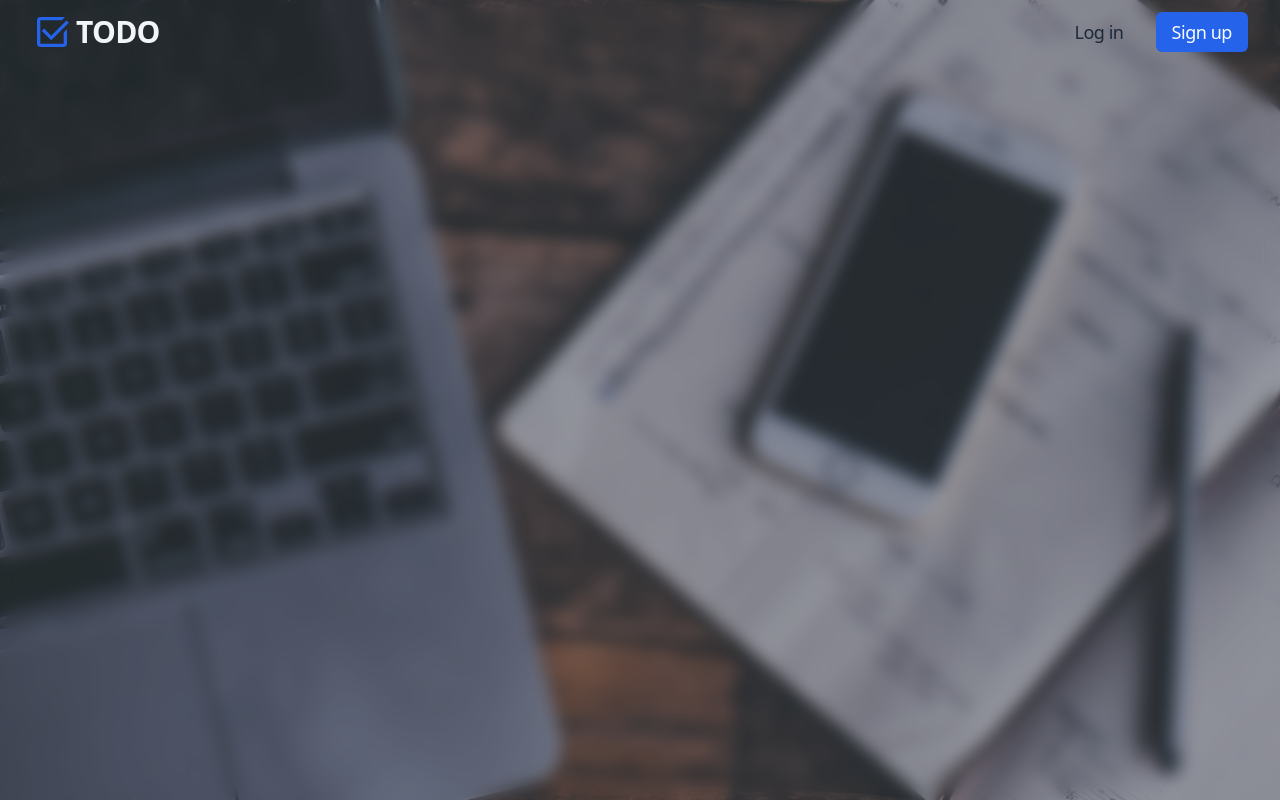
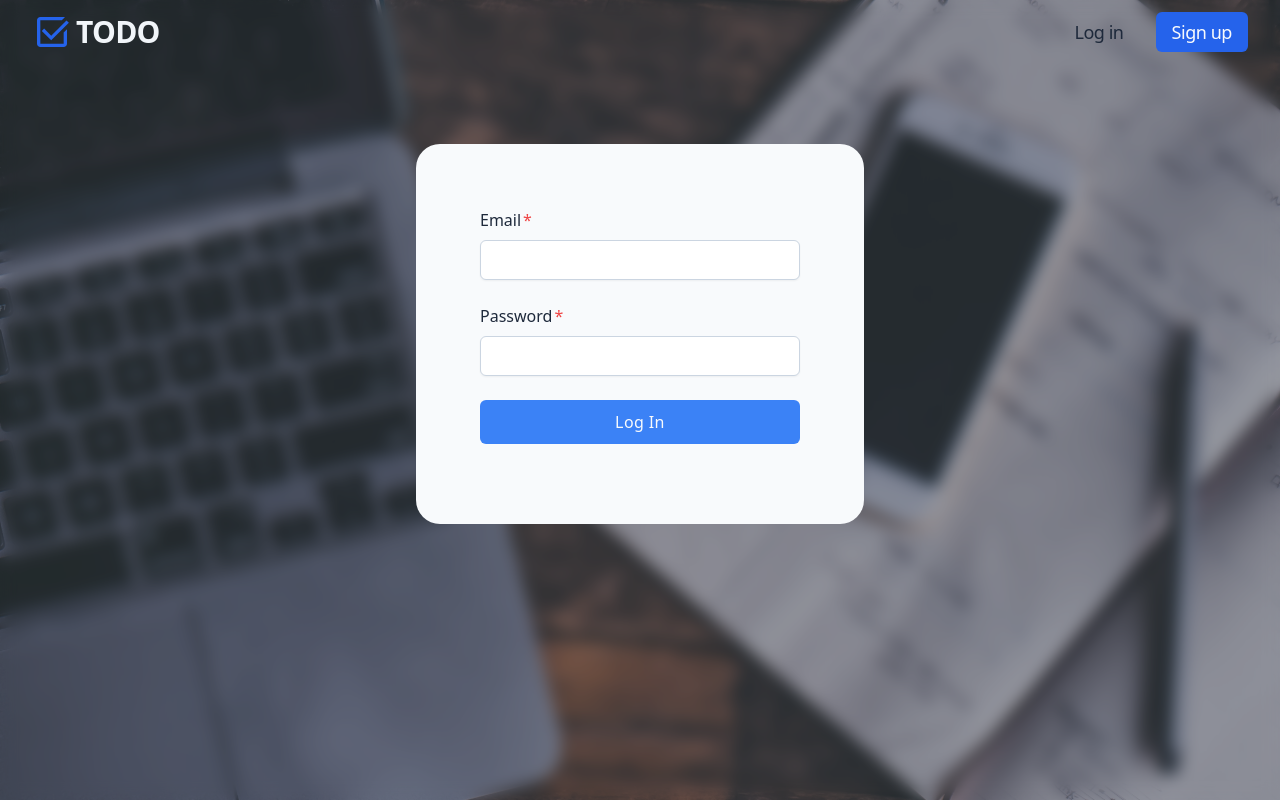
Before and after one commit to naiarievilo/to-do-app, a React (Vite) app in the folder frontend/: page /login in a window 1280 px wide. Built offline with nearby package versions, Linux system fonts and the light colour scheme.

Commit message:
Add log in form

```diff
--- /dev/null
+++ b/frontend/src/features/authentication/components/login-form.jsx
@@ -0,0 +1,75 @@
+import { zodResolver } from "@hookform/resolvers/zod";
+import { useForm } from "react-hook-form";
+
+import { Button } from "@/ui/button.jsx";
+import {
+  Form,
+  FormControl,
+  FormField,
+  FormItem,
+  FormLabel,
+  FormMessage,
+} from "@/ui/form.jsx";
+import { Input } from "@/ui/input.jsx";
+import { FormContainer } from "../layout/form-container.jsx";
+
+import { loginSchema } from "../schemas/authn.js";
+
+export function LogInForm() {
+  const form = useForm({
+    resolver: zodResolver(loginSchema),
+    defaultValues: {
+      email: "",
+      password: "",
+      confirm_password: "",
+    },
+  });
+
+  return (
+    <FormContainer>
+      <Form {...form}>
+        <form
+          onSubmit={form.handleSubmit(onSubmit)}
+          className="flex flex-col justify-center m-8 w-10/12 space-y-6"
+        >
+          <FormField
+            control={form.control}
+            name="email"
+            render={({ field }) => (
+              <FormItem>
+                <FormLabel required={true}>Email</FormLabel>
+                <FormControl>
+                  <Input type="email" {...field} />
+                </FormControl>
+                <FormMessage />
+              </FormItem>
+            )}
+          />
+          <FormField
+            control={form.control}
+            name="password"
+            render={({ field }) => (
+              <FormItem>
+                <FormLabel required={true}>Password</FormLabel>
+                <FormControl>
+                  <Input type="password" min={12} {...field} />
+                </FormControl>
+                <FormMessage />
+              </FormItem>
+            )}
+          />
+          <Button
+            type="submit"
+            size="lg"
+          >
+            Log In
+          </Button>
+        </form>
+      </Form>
+    </FormContainer>
+  );
+}
+
+function onSubmit(formData) {
+  console.log(formData);
+}
--- a/frontend/src/features/authentication/index.js
+++ b/frontend/src/features/authentication/index.js
@@ -1,2 +1,3 @@
 export { AuthBackground } from "./layout/auth-bg.jsx";
 export { SignUpForm } from "./components/signup-form.jsx";
+export { LogInForm } from "./components/login-form.jsx";
--- a/frontend/src/routes/login/login.jsx
+++ b/frontend/src/routes/login/login.jsx
@@ -1,4 +1,4 @@
-import { AuthBackground } from "@/features/authentication/index.js";
+import { AuthBackground, LogInForm } from "@/features/authentication/index.js";
 import { AppHeader } from "@/ui/app-header.jsx";
 
 export function Login() {
@@ -7,6 +7,7 @@ export function Login() {
       <AuthBackground />
       <main className="min-w-screen flex min-h-screen flex-col">
         <AppHeader appName="text-slate-100" />
+        <LogInForm />
       </main>
     </>
   );
```
